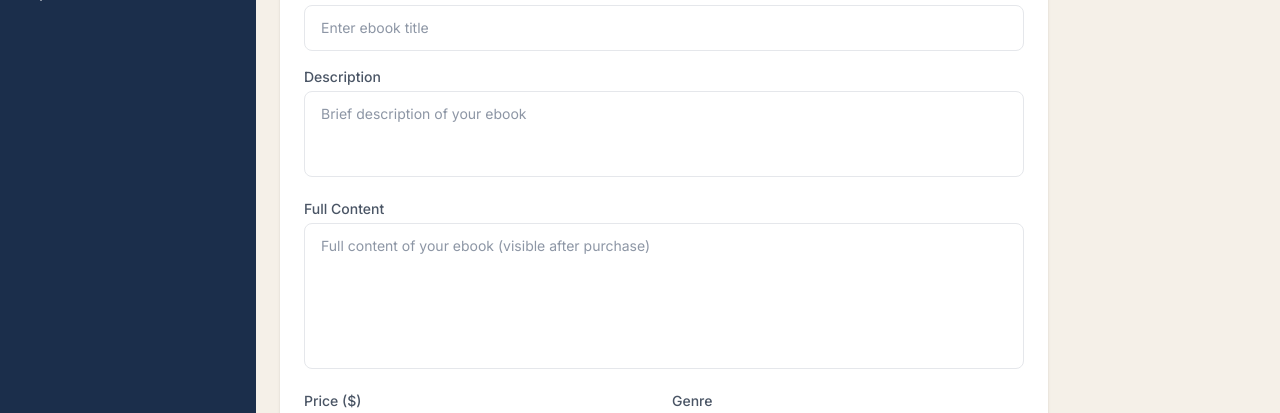
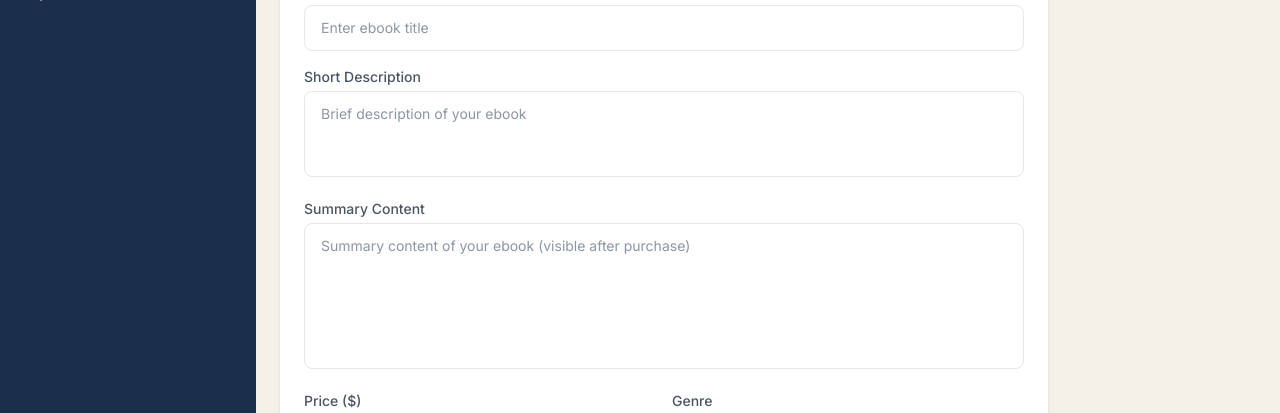
Before and after one commit to Sadiqunnabi17/A-10-Client, a Next.js app: page /dashboard/writer/add-ebook in a window 1280 px wide. Shown: the part 351-764 px from the top of the page. Built offline with nearby package versions, Linux system fonts and the light colour scheme; no server answers; sample sign-in values are in the browser's storage.

Commit message:
Update add/edit ebook form labels: Description to Short Description, Full Content to Summary Content

```diff
--- a/src/app/dashboard/writer/add-ebook/page.js
+++ b/src/app/dashboard/writer/add-ebook/page.js
@@ -125,10 +125,10 @@ export default function AddEbookPage() {
             />
           </div>
 
-          {/* Description */}
+          {/* Short Description */}
           <div>
             <label className="text-sm font-medium text-gray-600 mb-1 block">
-              Description
+              Short Description
             </label>
             <textarea
               name="description"
@@ -141,10 +141,10 @@ export default function AddEbookPage() {
             />
           </div>
 
-          {/* Full Content */}
+          {/* Summary Content */}
           <div>
             <label className="text-sm font-medium text-gray-600 mb-1 block">
-              Full Content
+              Summary Content
             </label>
             <textarea
               name="content"
@@ -152,7 +152,7 @@ export default function AddEbookPage() {
               onChange={handleChange}
               required
               rows={6}
-              placeholder="Full content of your ebook (visible after purchase)"
+              placeholder="Summary content of your ebook (visible after purchase)"
               className="w-full border border-gray-200 rounded-lg px-4 py-3 text-sm outline-none focus:border-secondary transition resize-none"
             />
           </div>
--- a/src/app/dashboard/writer/edit-ebook/[id]/page.js
+++ b/src/app/dashboard/writer/edit-ebook/[id]/page.js
@@ -143,9 +143,9 @@ export default function EditEbookPage() {
             />
           </div>
 
-          {/* Description */}
+          {/* Short Description */}
           <div>
-            <label className="text-sm font-medium text-gray-600 mb-1 block">Description</label>
+            <label className="text-sm font-medium text-gray-600 mb-1 block">Short Description</label>
             <textarea
               name="description"
               value={form.description}
@@ -156,9 +156,9 @@ export default function EditEbookPage() {
             />
           </div>
 
-          {/* Content */}
+          {/* Summary Content */}
           <div>
-            <label className="text-sm font-medium text-gray-600 mb-1 block">Full Content</label>
+            <label className="text-sm font-medium text-gray-600 mb-1 block">Summary Content</label>
             <textarea
               name="content"
               value={form.content}
```
